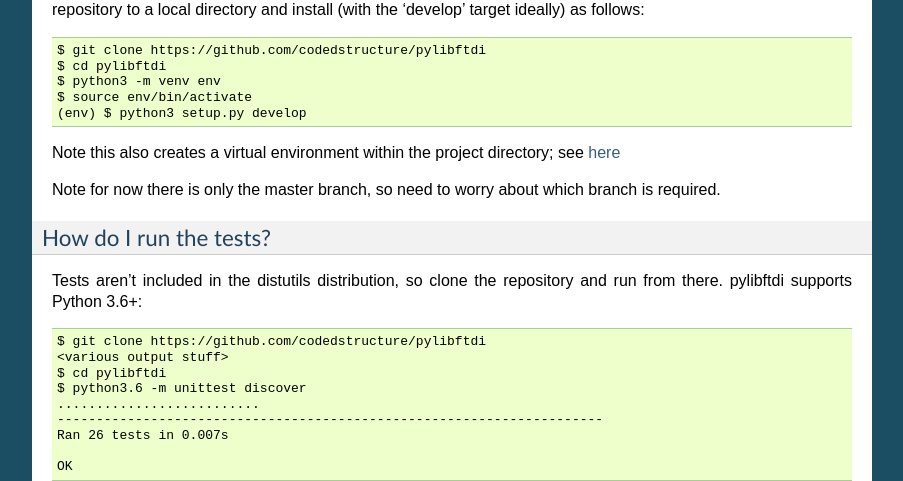
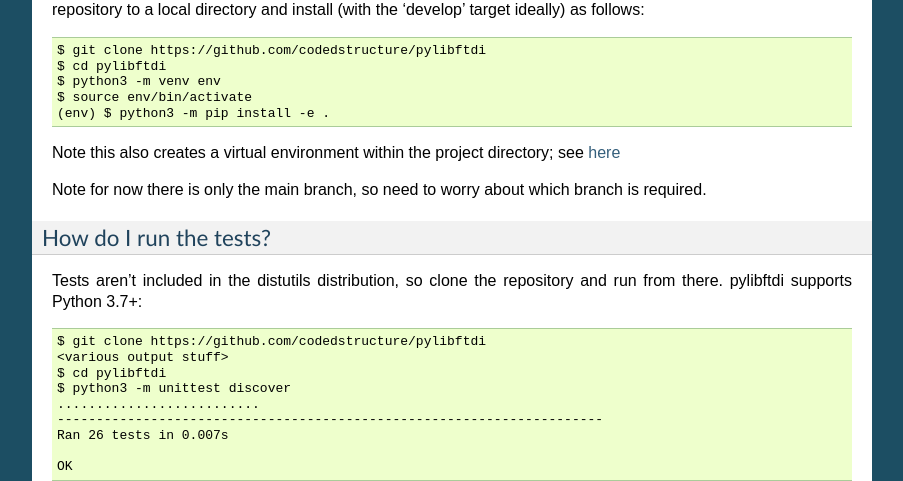
Before and after one commit to codedstructure/pylibftdi, a Sphinx documentation site: the page built from docs/how_to.rst, in a window 1280 px wide and 900 px high, scrolled down 3893 px. Shown: the part 217-698 px from the top of the window, without its empty margins (198-1101 px from the left). Built offline with Sphinx 7.4.7, drawn with Linux system fonts in a browser that asks for light colours.

Commit message:
fix editable install instructions

```diff
--- a/docs/how_to.rst
+++ b/docs/how_to.rst
@@ -258,26 +258,26 @@
     $ cd pylibftdi
     $ python3 -m venv env
     $ source env/bin/activate
-    (env) $ python3 setup.py develop
+    (env) $ python3 -m pip install -e .
 
 Note this also creates a virtual environment within the project directory;
 see here_
 
 .. _here: https://packaging.python.org/guides/installing-using-pip-and-virtual-environments/
 
-Note for now there is only the master branch, so need to worry about which
+Note for now there is only the main branch, so need to worry about which
 branch is required.
 
 How do I run the tests?
 ~~~~~~~~~~~~~~~~~~~~~~~
 
 Tests aren't included in the distutils distribution, so clone the
-repository and run from there. pylibftdi supports Python 3.6+::
+repository and run from there. pylibftdi supports Python 3.7+::
 
     $ git clone https://github.com/codedstructure/pylibftdi
     <various output stuff>
     $ cd pylibftdi
-    $ python3.6 -m unittest discover
+    $ python3 -m unittest discover
     ..........................
     ----------------------------------------------------------------------
     Ran 26 tests in 0.007s
```
